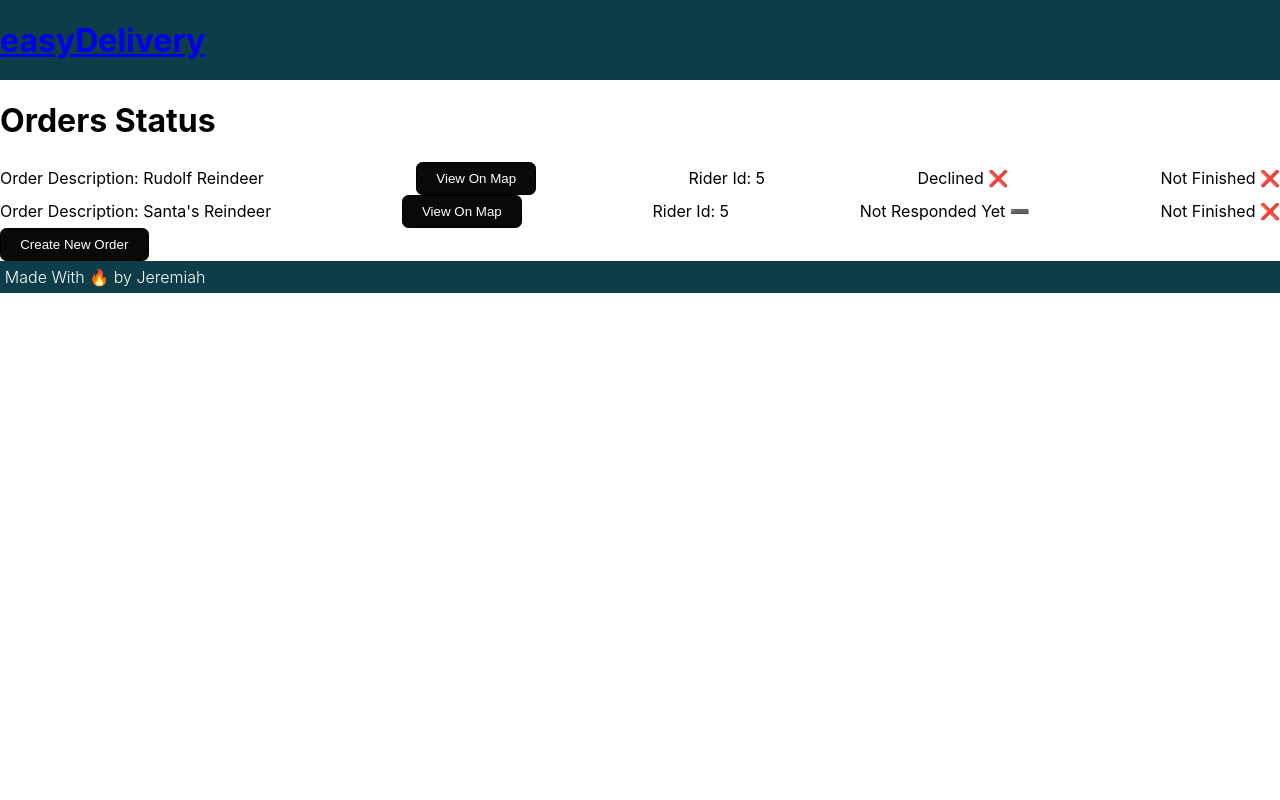
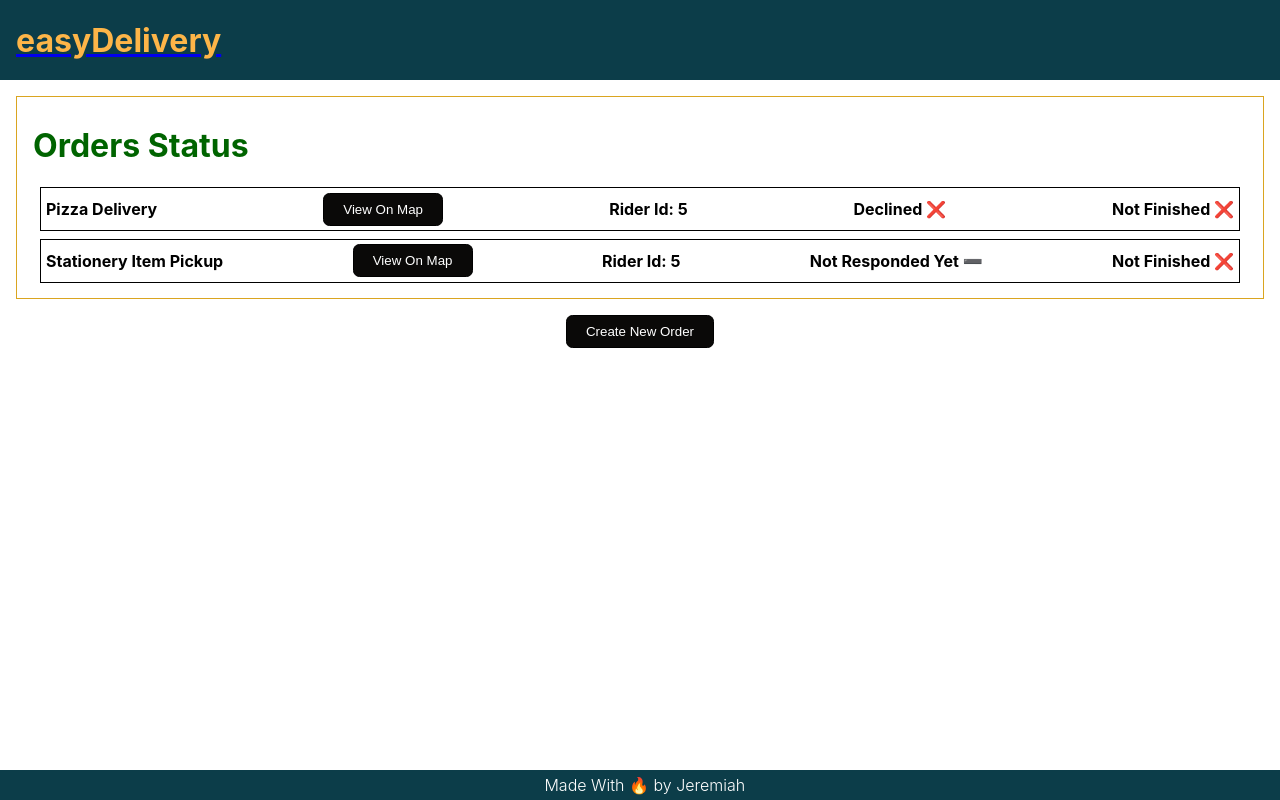
Before and after one commit to jeremytinkers/easyDelivery, a React (Create React App) app: page /admin in a window 1280 px wide. Built offline with nearby package versions, Linux system fonts and the light colour scheme; no server answers; what react-google-maps would draw is missing.

Commit message:
Beautified UI a bit

```diff
--- a/src/data.js
+++ b/src/data.js
@@ -22,7 +22,7 @@ const data = {
         }
     ],
     curOrders :[{
-        orderDescp: "Rudolf Reindeer",
+        orderDescp: "Pizza Delivery",
         orderId: 1,
         riderId: 5,
         name: "Cristopher Robbins",
@@ -36,7 +36,7 @@ const data = {
         endCoordLng:-74.9903
     },
     {
-        orderDescp: "Santa's Reindeer",
+        orderDescp: "Stationery Item Pickup",
         orderId: 2,
         riderId: 5,
         name: "Cristopher Robbins",
--- a/src/index.css
+++ b/src/index.css
@@ -34,6 +34,14 @@ header {
 	color: white;
 }
 
+header h1{
+	color: rgb(253, 181, 72);
+	padding-left: 1rem;
+}
+
+header h1:hover{
+	color: rgb(206, 124, 2);
+}
 
 /* Footer Stylings:- */
 footer {
@@ -43,9 +51,8 @@ footer {
 	font-weight: 300;
 	background-color: rgb(12, 61, 73);
 	color: white;
-	margin: 0 auto;
-	text-align: center;
-	justify-content: center;
+	position: absolute;
+	bottom: 0;
 }
 
 button {
@@ -62,6 +69,39 @@ button {
 	cursor: pointer;
 }
 
+button:hover{
+	height: auto;
+	width: auto;
+	background-color: crimson;
+	border: 0.1rem black solid;
+	border-radius: 0.45rem;
+	color: black;
+	padding: 0.5rem 1.2rem;
+	text-align: center;
+	text-decoration: none;
+	display: inline-block;
+	cursor: pointer;
+}
+
+.acceptButton{
+	background-color: green;
+	color: black;
+}
+
+.acceptButton:hover{
+	background-color: black;
+	color: green;
+}
+
+.declineButton{
+	background-color: rgb(226, 52, 52);
+	color: black;
+}
+
+.declineButton:hover{
+	background-color: rgb(0, 0, 0);
+	color: rgb(219, 54, 54);
+}
 
 .createForm {
 	height: 70%;
@@ -85,7 +125,7 @@ button {
 .createForm {
 	height: auto;
 	border-radius: 1.6rem;
-	background-color: rgb(253, 192, 24);
+	background-color: rgb(230, 189, 128);
 	border: 0.4rem black solid;
 	text-align: center;
 }
@@ -112,3 +152,55 @@ button {
 	margin-top: 1rem;
 	margin-bottom: -1rem;
 }
+
+
+.orderList{
+	border: 0.05rem goldenrod solid;
+	padding: 0.5rem 1rem;
+	margin: 1rem;
+	font-size: medium;
+	font-weight: 700;
+	color: black;
+  }
+
+  .orderList h1{
+	color: darkgreen;
+  }
+
+  .orderList li{
+	border: 0.1rem black solid;
+	margin: 0.45rem;
+	padding:0.3rem;
+	list-style-type: none;
+  }
+
+
+  .container{
+	  display: flex;
+	  justify-content: center;
+  }
+
+  .container button{
+
+	margin-bottom: 2rem;
+
+  }
+
+
+.row.center{
+	justify-content: center;
+  }
+  .container h1{
+	  display: block;
+  }
+  .homeRow{
+	  border: 0.1rem gold solid;
+	  border-radius: 0.6rem;
+	  margin-top: 5rem;
+	  margin-left: -12rem;
+	  margin-bottom: 5rem;
+  }
+
+  .homeRow button{
+	  margin:1rem;
+  }
--- a/src/screens/HomeScreen.js
+++ b/src/screens/HomeScreen.js
@@ -2,11 +2,13 @@ import { Link } from "react-router-dom";
 
 export default function HomeScreen() {
     return (
-        <div>
-            <h2> HomeScreen</h2>
+        <div className="container">
             <h1>You are a : </h1>
-            <Link to="/admin"><button>Admin</button></Link>
-            <Link to="/rider"><button>Rider</button></Link>
+            <div className="row homeRow">
+                <Link to="/admin"><button>Admin</button></Link>
+                <Link to="/rider"><button>Rider</button></Link>
+            </div>
+
         </div>
     )
 }
--- a/src/screens/admin/AdminScreen.js
+++ b/src/screens/admin/AdminScreen.js
@@ -3,9 +3,9 @@ import data from "../../data";
 
 export default function AdminScreen(props) {
 
-    function handleMapRequest(order){
+    function handleMapRequest(order) {
 
-        const mapPath ="/admin/viewMap/" + order.orderId;
+        const mapPath = "/admin/viewMap/" + order.orderId;
         console.log(JSON.stringify(order));
         props.history.push(mapPath);
     }
@@ -13,12 +13,13 @@ export default function AdminScreen(props) {
 
     return (
         <div>
+            <div className="orderList">
                 <h1>Orders Status</h1>
                 {
                     data.curOrders.map((curOrder) => {
-                    return <div className="row">
-                        <div>Order Description: {curOrder.orderDescp}</div>
-                        <button onClick={()=>handleMapRequest(curOrder)}>View On Map</button>
+                        return <li><div className="row">
+                            <div>{curOrder.orderDescp}</div>
+                            <button onClick={() => handleMapRequest(curOrder)}>View On Map</button>
                             <div>Rider Id: {curOrder.riderId}</div>
                             {
                                 (curOrder.accepted === 1) ? (<div>Accepted ✔️ </div>) :
@@ -28,13 +29,15 @@ export default function AdminScreen(props) {
                                 (curOrder.finished == 1) ? (<div>Finished ✔️</div>) :
                                     (<div>Not Finished ❌</div>)
                             }
-                    </div>
+                        </div></li>
                     })
                 }
 
+            </div>
+
+            <div className="container">
                 <Link to="/admin/createOrder"><button>Create New Order</button></Link>
-
-
+            </div>
         </div>
     )
 }
--- a/src/screens/rider/RiderScreen.js
+++ b/src/screens/rider/RiderScreen.js
@@ -44,39 +44,44 @@ export default function RiderScreen(props) {
         props.history.push(acceptPath);
     }
 
-    function handleFinishOrder(order){
+    function handleFinishOrder(order) {
         var idx = data.curOrders.findIndex((x) => order.curOrder.orderId == x.orderId)
 
-        data.curOrders[idx]={...data.curOrders[idx], finished:1};
+        data.curOrders[idx] = { ...data.curOrders[idx], finished: 1 };
         console.log(JSON.stringify(data.curOrders));
         props.history.push("/");
     }
 
     return (
         <div>
+            <div className="orderList">
                 <h1>New Orders For You from Admin:-</h1>
                 {
                     curRiderOrders.map((curOrder) => {
-                    return <div className="row">
+                        return <li><div className="row">
                             <div>Order Description: {curOrder.orderDescp}</div>
-                        <div>Map Link: </div>
-                        <div>Rider Id: {curOrder.riderId}</div>
-                        <button onClick={() => handleAccept({ curOrder })}>Accept</button>
-                        <Link to="/admin/declineOrder"><button>Decline</button></Link>
-                    </div>
+                            <div>Stat Coordinates: {curOrder.startCoordLat} {curOrder.startCoordLat}</div>
+                            <div>End Coordinates: {curOrder.endCoordLat} {curOrder.endCoordLat}</div>
+                            <button onClick={() => handleAccept({ curOrder })} className="acceptButton">Accept</button>
+                            <Link to="/admin/declineOrder" ><button className="declineButton">Decline</button></Link>
+                        </div></li>
                     })
                 }
+
+            </div>
+
+
+            <div className="orderList">
 
             <h1>Ongoing Orders:-</h1>
                 {
                     ongoingOrders.map((curOrder) => {
-                    return <div className="row">
+                        return <li><div className="row">
                             <div>Order Description: {curOrder.orderDescp}</div>
                             <button onClick={() => handleFinishOrder({ curOrder })}>Finish</button>
-                    </div>
+                        </div></li>
                     })
-            }
-
+                }</div>
 
         </div>
 
```
Lines whose indentation alone changed are shown as unchanged.
